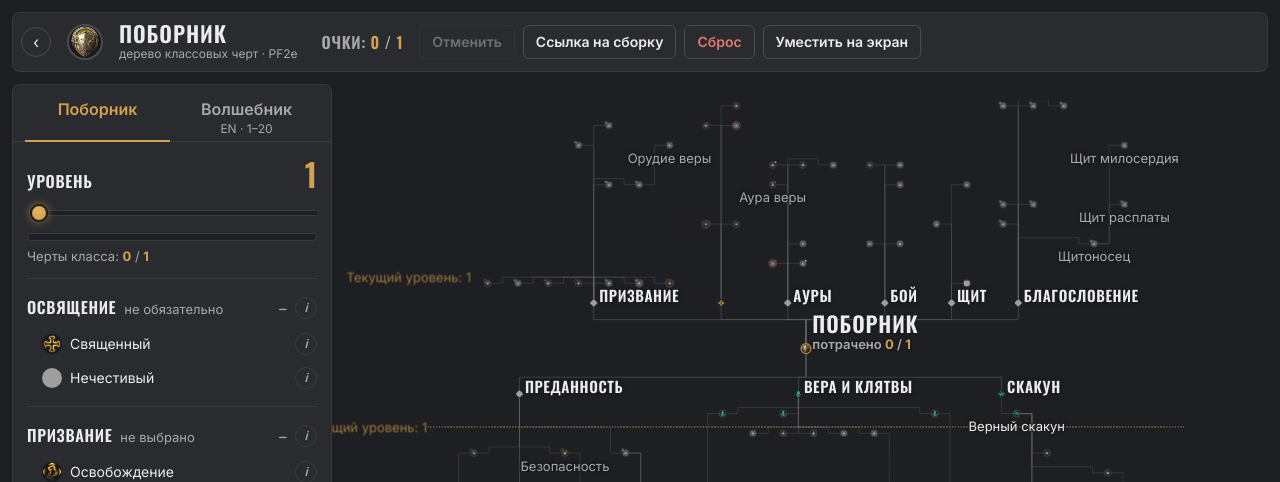
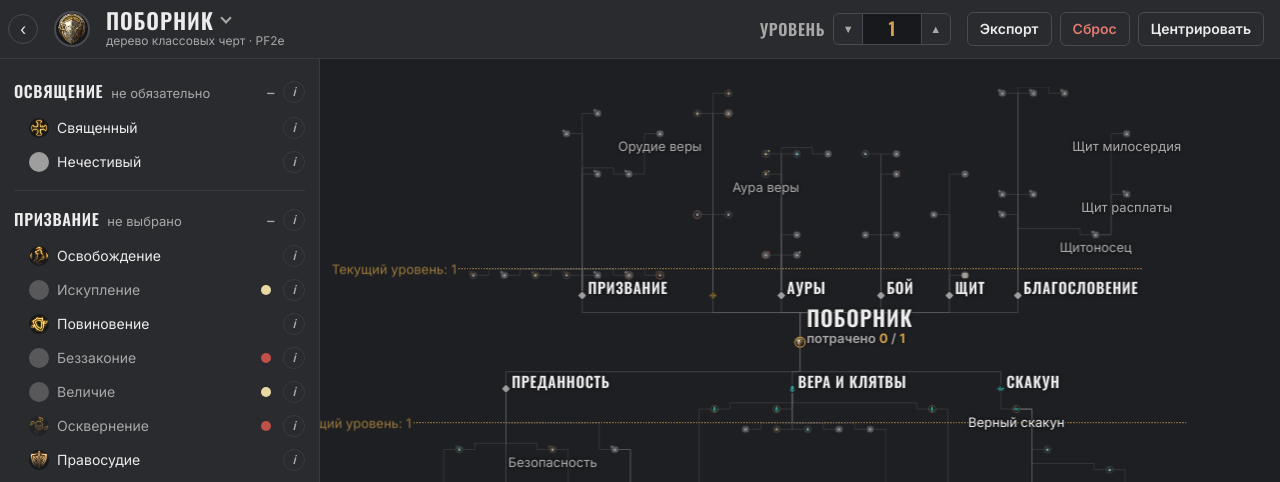
Before and after one commit to Vengart/ClassSkillTreeChampionPf2e, a plain HTML site: page index.html in a window 1280 px wide. Shown: the top 482 px of the page. Drawn offline with Linux system fonts and the light colour scheme; grey boxes are pictures that could not be loaded.

Commit message:
Шапка: выбор класса, счётчик уровня; закреплённые шапка и панель
- класс выбирается в выпадающем списке у названия в шапке (вкладки из панели убраны)
- уровень — число 1–20 в шапке со стрелками ▼ ▲ и ↑/↓ вместо слайдера в панели
- убраны «Очки», кнопка «Отменить» (осталась Ctrl+Z) и раздел «Как пользоваться»
- «Ссылка на сборку» → «Экспорт», «Уместить на экран» → «Центрировать»
- шапка прижата к верху окна, левая панель — к левому краю, без отступов

```diff
--- a/app.js
+++ b/app.js
@@ -655,7 +655,7 @@ $('#panel').addEventListener('click', (ev) => {
     const key = t.dataset.sec;
     setSectionOpen(key, document.querySelector(`[data-sec-block="${key}"]`).classList.contains('collapsed'));
 });
-for (const key of ['feats', 'search', 'help']) {
+for (const key of ['feats', 'search']) {
     const open = readNav()[key];
     if (open !== undefined) setSectionOpen(key, open, false);
 }
@@ -782,17 +782,10 @@ function renderLevelLines() {
 function renderPanel() {
     renderLevelLines();
     $('#level').value = state.level;
-    $('#level-out').textContent = state.level;
     const used = chosenFeats().length, total = slotsTotal(state.level);
-    $('#points-used').textContent = used;
-    $('#points-total').textContent = total;
-    $('#hdr-used').textContent = used;
-    $('#hdr-total').textContent = total;
-    $('#app-header').classList.toggle('over', used > total);
     $('#root-used').textContent = used;
     $('#root-total').textContent = total;
     nodeEls.get('root')?.querySelector('.root-points').classList.toggle('over', used > total);
-    $('#points-fill').style.width = `${Math.min(100, used / total * 100)}%`;
 
     const feats = DATA.nodes.filter((n) => n.kind === 'feat' && (state.chosen.has(n.id) || grantedBy(n)))
         .sort((a, b) => a.level - b.level || a.name.localeCompare(b.name, 'ru'));
@@ -1139,20 +1132,30 @@ nodesLayer.addEventListener('focusout', (ev) => {
 
 // ---------- элементы панели ----------
 
-let levelBefore = null;   // сборка до начала движения ползунка — для «Отменить»
-$('#level').addEventListener('input', (ev) => {
-    if (levelBefore === null) levelBefore = encodeBuild();
-    state.level = Number(ev.target.value);
+// уровень в шапке: число 1–MAX_LEVEL. Набранное с клавиатуры применяется по Enter или при уходе
+// из поля (иначе на «2» по пути к «20» снялись бы черты выше 2-го), стрелки — сразу.
+const levelInput = $('#level');
+function setLevel(v) {
+    v = Math.max(1, Math.min(MAX_LEVEL, Math.round(Number(v)) || state.level));
+    levelInput.value = v;
+    if (v === state.level) return;
+    const before = encodeBuild();
+    state.level = v;
     const removed = prune();
     if (removed.length) toast(`Снято из-за уровня: ${removed.map((r) => r.name).join(', ')}`, true);
+    pushUndo(before);
     save();
     render();
     refreshDetails();
+}
+levelInput.addEventListener('change', () => setLevel(levelInput.value));
+levelInput.addEventListener('keydown', (ev) => {
+    if (ev.key === 'ArrowUp' || ev.key === 'ArrowDown') { ev.preventDefault(); setLevel(state.level + (ev.key === 'ArrowUp' ? 1 : -1)); }
+    else if (ev.key === 'Enter') setLevel(levelInput.value);
+    else if (ev.key === 'Escape') levelInput.value = state.level;
 });
-$('#level').addEventListener('change', () => {
-    if (levelBefore !== null) pushUndo(levelBefore);
-    levelBefore = null;
-});
+levelInput.addEventListener('wheel', (ev) => ev.preventDefault(), { passive: false });   // без случайной прокрутки
+for (const b of document.querySelectorAll('[data-step]')) b.addEventListener('click', () => setLevel(state.level + Number(b.dataset.step)));
 $('#search').addEventListener('input', (ev) => {
     state.search = ev.target.value;
     render();
@@ -1178,7 +1181,6 @@ function resetBuild() {
 }
 // подтверждение больше не нужно: сброс можно отменить
 for (const b of document.querySelectorAll('[data-reset]')) b.addEventListener('click', resetBuild);
-for (const b of document.querySelectorAll('[data-undo]')) b.addEventListener('click', undo);
 $('#btn-share').addEventListener('click', async () => {
     const url = `${location.origin}${location.pathname}?class=${CLASS_ID}#b=${encodeURIComponent(encodeBuild())}`;
     history.replaceState(null, '', url);
@@ -1296,9 +1298,6 @@ function setTermLabels() {
     $('#class-name').textContent = root.name || META.className;
     document.title = `${$('#class-name').textContent} — дерево ${T.feats === 'черты' ? 'черт' : 'способностей'}`;
     $('#class-note').textContent = src && src.id !== DEFAULT_LANG ? `Тексты: ${src.label}` : (META.note || '');
-    const cardNames = CARD_GROUPS.map((g) => NODES.get(g.id).name.toLowerCase());
-    $('#legend-cards').textContent = `Слева — группы выбора: ${cardNames.join(', ')}`;
-    $('#legend-card-req').textContent = `нужна карточка (${cardNames.join(', ')})`;
     $('#data-source').innerHTML = `Данные: <a href="${esc(META.source)}" target="_blank" rel="noopener noreferrer">${esc(SOURCE_NAME)}</a>` +
         (src && src.id !== DEFAULT_LANG ? `, тексты: ${esc(src.source)}` : '') +
         `, обновлено ${new Date(META.fetchedAt).toLocaleDateString('ru-RU')}. Обновить: <code>${esc(META.updateCmd || 'node tools/fetch-pf2.mjs')}</code>`;
@@ -1311,24 +1310,26 @@ function setupClass() {
     if (META.note) $('#class-note').textContent = META.note;
     if (root.image) $('.crest').style.backgroundImage = `url("images/${root.image}")`;
     $('#level').max = MAX_LEVEL;
-    $('#level-max').textContent = MAX_LEVEL < 20 ? `из ${MAX_LEVEL}` : '';
-    const tabs = $('#class-tabs');
-    tabs.innerHTML = CLASSES.map((c) => `<a class="class-tab${c.id === CLASS_ID ? ' active' : ''}" href="?class=${c.id}"` +
-        `${c.id === CLASS_ID ? ' aria-current="page"' : ''}>${esc(c.name)}${c.note ? `<small>${esc(c.note)}</small>` : ''}</a>`).join('');
+    // выбор класса — выпадающий список у названия в шапке
+    $('#class-menu').innerHTML = CLASSES.map((c) => `<a class="class-item${c.id === CLASS_ID ? ' active' : ''}" href="?class=${c.id}"` +
+        `${c.id === CLASS_ID ? ' aria-current="page"' : ''}>${esc(c.name)}</a>`).join('');
     // фильтры и легенда, относящиеся к другим классам, прячем
     for (const el of document.querySelectorAll('[data-filter]')) el.hidden = !(META.filters || []).includes(el.dataset.filter);
     for (const el of document.querySelectorAll('[data-legend]')) el.hidden = !(META.legend || []).includes(el.dataset.legend);
-    const cardNames = CARD_GROUPS.map((g) => NODES.get(g.id).name.toLowerCase());
-    $('#legend-cards').textContent = `Слева — группы выбора: ${cardNames.join(', ')}`;
-    $('#legend-card-req').textContent = `нужна карточка (${cardNames.join(', ')})`;
-    // значок в легенде — как на узлах: иконка первой карточки или ромб, если иконок у карточек нет
-    const sample = DATA.nodes.find((x) => x.group === CARD_GROUPS[0]?.id && x.image);
-    const lg = $('.legend-req');
-    if (lg) {
-        lg.style.backgroundImage = sample ? `url("images/${sample.image}")` : '';
-        lg.classList.toggle('no-art', !sample);
-    }
 }
+const classBtn = $('#class-btn'), classMenu = $('#class-menu');
+function setClassMenu(open) {
+    classMenu.hidden = !open;
+    classBtn.setAttribute('aria-expanded', String(open));
+    if (open) classMenu.querySelector('.active, a')?.focus();
+}
+classBtn.addEventListener('click', () => setClassMenu(classMenu.hidden));
+document.addEventListener('pointerdown', (ev) => { if (!classMenu.hidden && !ev.target.closest('.class-pick')) setClassMenu(false); });
+classMenu.addEventListener('keydown', (ev) => {
+    const items = [...classMenu.querySelectorAll('a')], i = items.indexOf(document.activeElement);
+    if (ev.key === 'ArrowDown' || ev.key === 'ArrowUp') { ev.preventDefault(); items[(i + (ev.key === 'ArrowDown' ? 1 : items.length - 1)) % items.length].focus(); }
+    if (ev.key === 'Escape') { setClassMenu(false); classBtn.focus(); }
+});
 
 // ---------- старт ----------
 
--- a/index.html
+++ b/index.html
@@ -19,42 +19,40 @@
         </div>
     </div>
 
-    <!-- Шапка: класс, очки, действия со сборкой -->
-    <header id="app-header" class="frame">
+    <!-- Шапка (закреплена сверху): класс (выпадающий список), перевод, уровень, действия со сборкой -->
+    <header id="app-header">
         <button id="panel-toggle" class="icon-btn" title="Свернуть панель" aria-label="Свернуть панель">‹</button>
         <div class="crest" aria-hidden="true"></div>
         <div class="hdr-title">
-            <h1 id="class-name">Поборник</h1>
+            <div class="class-pick">
+                <button type="button" id="class-btn" class="class-btn" aria-haspopup="true" aria-expanded="false" aria-controls="class-menu" title="Выбрать класс">
+                    <h1 id="class-name">Поборник</h1><span class="class-caret" aria-hidden="true"></span>
+                </button>
+                <nav id="class-menu" class="class-menu frame" aria-label="Класс" hidden></nav>
+            </div>
             <div class="hdr-sub">дерево классовых черт · PF2e <span id="class-note" class="class-note"></span></div>
         </div>
         <!-- Перевод текстов: AoN / pf2.ru / Док и Юра (кнопки строит app.js, если у класса есть переводы) -->
         <div id="lang-switch" class="lang-switch" role="radiogroup" aria-label="Перевод" hidden></div>
-        <div class="hdr-points" role="status" aria-live="polite">Очки: <b id="hdr-used">0</b> / <b id="hdr-total">0</b></div>
+        <!-- уровень персонажа: число 1–20, стрелки рядом и ↑/↓ на клавиатуре -->
+        <div class="hdr-level">
+            <label for="level">Уровень</label>
+            <div class="stepper">
+                <button type="button" class="step-btn" data-step="-1" title="Уровень ниже" aria-label="Уровень ниже">▼</button>
+                <input id="level" type="number" min="1" max="20" step="1" value="1" inputmode="numeric" aria-label="Уровень персонажа">
+                <button type="button" class="step-btn" data-step="1" title="Уровень выше" aria-label="Уровень выше">▲</button>
+            </div>
+        </div>
         <div class="hdr-actions">
-            <button type="button" class="btn" data-undo title="Отменить последнее изменение (Ctrl+Z)">Отменить</button>
-            <button type="button" id="btn-share" class="btn" title="Скопировать ссылку на эту сборку">Ссылка на сборку</button>
-            <button type="button" id="btn-reset" class="btn btn-danger" data-reset title="Сбросить сборку (можно отменить)">Сброс</button>
-            <button type="button" id="btn-fit" class="btn" title="Показать всё дерево (клавиша 0)">Уместить на экран</button>
+            <button type="button" id="btn-share" class="btn" title="Скопировать ссылку на эту сборку">Экспорт</button>
+            <button type="button" id="btn-reset" class="btn btn-danger" data-reset title="Сбросить сборку (Ctrl+Z — отменить)">Сброс</button>
+            <button type="button" id="btn-fit" class="btn" title="Показать всё дерево (клавиша 0)">Центрировать</button>
         </div>
     </header>
 
     <!-- Левая панель: сборка -->
-    <aside id="panel" class="frame">
-        <nav id="class-tabs" class="class-tabs" aria-label="Класс"></nav>
-
+    <aside id="panel">
         <div class="panel-body">
-            <section class="block">
-                <div class="level-row">
-                    <label for="level">Уровень</label>
-                    <span><output id="level-out">1</output> <small id="level-max" class="muted"></small></span>
-                </div>
-                <input id="level" type="range" min="1" max="20" value="1">
-                <div class="points">
-                    <div class="points-bar"><div id="points-fill"></div></div>
-                    <div class="points-text">Черты класса: <b id="points-used">0</b> / <b id="points-total">1</b></div>
-                </div>
-            </section>
-
             <!-- Группы выбора класса (школа и диссертация волшебника, освящение и призвание поборника…) -->
             <div id="choice-groups" aria-label="Выбор при создании персонажа"></div>
 
@@ -72,24 +70,6 @@
                     <label data-filter="unholy"><input type="checkbox" id="f-unholy" checked> нечестивые</label>
                     <label><input type="checkbox" id="f-avail"> только доступные</label>
                 </div>
-            </section>
-
-
-            <section class="block legend" data-sec-block="help">
-                <h2 class="sec-head"><button type="button" class="sec-toggle" data-sec="help" aria-expanded="true"><span>Как пользоваться</span><span class="nav-sign" aria-hidden="true"></span></button></h2>
-                <ul class="small">
-                    <li id="legend-cards">Слева — группы выбора</li>
-                    <li><b>ЛКМ</b> по узлу — подробности в панели справа</li>
-                    <li><b>Двойной клик</b> или <b>Enter</b> по узлу — взять / снять</li>
-                    <li><b>ЛКМ</b> по карточке слева — взять / снять, <b>i</b> — описание</li>
-                    <li>Перетаскивание — перемещение, колесо — масштаб</li>
-                    <li><span class="lg lg-req"></span> обязательное условие</li>
-                    <li><span class="lg lg-or"></span> одно из условий</li>
-                    <li data-legend="sanct"><span class="badge b-holy"></span>нужно освящение «священный»</li>
-                    <li data-legend="sanct"><span class="badge b-unholy"></span>нужно освящение «нечестивый»</li>
-                    <li data-legend="card"><span class="req-badge legend-req" style="background-image:url('images/brave.webp')"></span><span id="legend-card-req">нужна карточка</span></li>
-                    <li>Наведение на узел подсвечивает всю цепочку требований</li>
-                </ul>
             </section>
         </div>
 
--- a/style.css
+++ b/style.css
@@ -590,41 +590,116 @@ code { font-size: 0.92em; color: var(--text-dim); }
 
 /* ---------- шапка: класс, очки, действия ---------- */
 
+/* шапка закреплена вплотную к верху окна, во всю ширину */
 #app-header {
     position: fixed;
-    top: var(--sp-3);
-    left: var(--sp-3);
-    right: var(--sp-3);
+    top: 0;
+    left: 0;
+    right: 0;
     z-index: 12;
     display: flex;
     flex-wrap: wrap;
     align-items: center;
     gap: var(--sp-2) var(--sp-4);
     padding: var(--sp-2) var(--sp-4) var(--sp-2) var(--sp-2);
+    background: var(--c-surface);
+    border-bottom: 1px solid var(--c-border);
 }
 #app-header .crest { width: 36px; height: 36px; }
 .hdr-title { min-width: 0; }
 #app-header h1 { font-size: var(--fs-2xl); line-height: 1.1; color: var(--c-text); }
 .hdr-sub { font-size: var(--fs-xs); color: var(--c-text-2); }
 .hdr-sub .class-note { margin-left: var(--sp-2); color: var(--c-accent); }
-.hdr-points {
-    margin-left: auto;
+.hdr-actions { display: flex; flex-wrap: wrap; gap: var(--sp-2); }
+
+/* выбор класса: название в шапке — кнопка с выпадающим списком */
+.class-pick { position: relative; }
+.class-btn {
+    display: flex;
+    align-items: center;
+    gap: var(--sp-2);
+    padding: 0;
+    background: none;
+    border: 0;
+    color: inherit;
+    cursor: pointer;
+}
+.class-btn:hover h1, .class-btn[aria-expanded="true"] h1 { color: var(--c-accent); }
+.class-btn:focus-visible { outline: 2px solid var(--c-text); outline-offset: 2px; border-radius: var(--r-xs); }
+.class-caret {
+    width: 8px;
+    height: 8px;
+    margin-top: -4px;
+    border-right: 2px solid var(--c-text-2);
+    border-bottom: 2px solid var(--c-text-2);
+    transform: rotate(45deg);
+    transition: transform 0.2s;
+}
+.class-btn[aria-expanded="true"] .class-caret { transform: rotate(225deg); margin-top: 4px; }
+.class-menu {
+    position: absolute;
+    top: calc(100% + 6px);
+    left: 0;
+    z-index: 20;
+    min-width: 200px;
+    padding: var(--sp-1);
+    display: flex;
+    flex-direction: column;
+}
+.class-menu[hidden] { display: none; }
+.class-item {
+    padding: 6px var(--sp-3);
+    border-radius: var(--r-sm);
+    color: var(--c-text);
+    font: 600 var(--fs-md) / 1.4 var(--font-body);
+    text-decoration: none;
+}
+.class-item:hover, .class-item:focus-visible { background: var(--c-surface-hi); outline: none; }
+.class-item.active { color: var(--c-accent); }
+
+/* уровень: число со стрелками по бокам */
+.hdr-level { display: flex; align-items: center; gap: var(--sp-2); margin-left: var(--sp-2); }
+.hdr-level label {
     font-family: var(--font-head);
     font-size: var(--fs-lg);
     font-weight: 600;
     text-transform: uppercase;
     letter-spacing: var(--ls-caps);
     color: var(--c-text-2);
-    white-space: nowrap;
 }
-.hdr-points b { color: var(--c-accent); }
-#app-header.over .hdr-points b { color: var(--c-danger); }
-.hdr-actions { display: flex; flex-wrap: wrap; gap: var(--sp-2); }
+.stepper { display: flex; align-items: stretch; }
+.stepper input {
+    width: 3.2em;
+    padding: 4px 0;
+    text-align: center;
+    background: var(--c-bg-deep);
+    border: 1px solid var(--c-border-hi);
+    border-left: 0;
+    border-right: 0;
+    color: var(--c-accent);
+    font: 700 var(--fs-xl) / 1.2 var(--font-head);
+    appearance: textfield;
+    -moz-appearance: textfield;
+}
+.stepper input::-webkit-outer-spin-button,
+.stepper input::-webkit-inner-spin-button { appearance: none; margin: 0; }
+.stepper input:focus-visible { outline: 2px solid var(--c-text); outline-offset: -2px; }
+.step-btn {
+    width: 30px;
+    background: var(--c-surface);
+    border: 1px solid var(--c-border-hi);
+    color: var(--c-text-2);
+    font-size: 11px;
+    cursor: pointer;
+}
+.step-btn:first-child { border-radius: var(--r-sm) 0 0 var(--r-sm); }
+.step-btn:last-child { border-radius: 0 var(--r-sm) var(--r-sm) 0; }
+.step-btn:hover { background: var(--c-surface-hi); color: var(--c-accent); }
+.step-btn:focus-visible { outline: 2px solid var(--c-text); outline-offset: -2px; }
 
 /* переключатель перевода: сегменты, активный — акцентом */
 .lang-switch { display: flex; align-items: center; gap: 2px; margin-left: auto; }
 .lang-switch[hidden] { display: none; }
-.lang-switch + .hdr-points { margin-left: var(--sp-2); }
 .lang-label { margin-right: var(--sp-2); font-size: var(--fs-sm); color: var(--c-text-2); }
 .lang-btn {
     padding: 5px var(--sp-3);
@@ -643,47 +718,24 @@ code { font-size: 0.92em; color: var(--text-dim); }
 
 /* ---------- левая панель ---------- */
 
+/* левая панель закреплена: от шапки до низа окна, вплотную к левому краю */
 #panel {
     position: fixed;
-    top: calc(var(--header-h, 64px) + var(--sp-5));
-    left: var(--sp-3);
-    bottom: var(--sp-3);
+    top: var(--header-h, 56px);
+    left: 0;
+    bottom: 0;
     width: var(--panel-w);
     display: flex;
     flex-direction: column;
     z-index: 10;
+    background: var(--c-surface);
+    border-right: 1px solid var(--c-border);
     transition: transform 0.3s ease;
 }
-body.panel-collapsed #panel { transform: translateX(calc(-100% - var(--sp-4))); }
+body.panel-collapsed #panel { transform: translateX(-100%); }
 body.panel-collapsed #panel .panel-body,
-body.panel-collapsed #panel .panel-foot,
-body.panel-collapsed #panel .class-tabs { visibility: hidden; }
+body.panel-collapsed #panel .panel-foot { visibility: hidden; }
 
-.class-tabs {
-    display: flex;
-    gap: var(--sp-1);
-    padding: var(--sp-2) var(--sp-3) 0;
-    border-bottom: 1px solid var(--c-border);
-}
-/* вкладки классов: активная — акцентная полоса снизу и акцентный текст */
-.class-tab {
-    flex: 1;
-    display: flex;
-    flex-direction: column;
-    align-items: center;
-    gap: 1px;
-    padding: 6px var(--sp-2) var(--sp-1);
-    border-bottom: 2px solid transparent;
-    margin-bottom: -1px;
-    color: var(--c-text-2);
-    font: 600 var(--fs-lg) / 1.3 var(--font-body);
-    text-decoration: none;
-    transition: color 0.2s, border-color 0.2s;
-}
-.class-tab small { font-size: var(--fs-xs); font-weight: 400; color: var(--c-text-2); }
-.class-tab:hover { color: var(--c-text); }
-.class-tab:focus-visible { outline: 2px solid var(--c-text); outline-offset: -2px; }
-.class-tab.active { color: var(--c-accent); border-bottom-color: var(--c-accent); }
 .class-note { color: var(--c-accent); font-size: var(--fs-xs); }
 .class-note:empty { display: none; }
 
@@ -718,42 +770,6 @@ h2 {
 .small { font-size: var(--fs-sm); }
 .muted { color: var(--text-dim); }
 
-.level-row { display: flex; justify-content: space-between; align-items: baseline; margin-bottom: 6px; }
-.level-row label { font-family: var(--font-head); font-size: var(--fs-lg); font-weight: 600; text-transform: uppercase; letter-spacing: var(--ls-caps); color: var(--c-text); }
-#level-out { font-family: var(--font-head); font-size: var(--fs-5xl); font-weight: 700; color: var(--gold-hi); line-height: 1; }
-
-input[type=range] {
-    width: 100%;
-    appearance: none;
-    height: 6px;
-    background: var(--c-ink-1);
-    border: 1px solid var(--c-stone-5);
-    border-radius: var(--r-xs);
-    accent-color: var(--gold);
-}
-input[type=range]::-webkit-slider-thumb {
-    appearance: none;
-    width: 18px;
-    height: 18px;
-    border-radius: var(--r-round);
-    background: radial-gradient(circle at 40% 35%, var(--c-gold-5), var(--c-bronze-5) 70%);
-    border: 2px solid var(--c-ink-3);
-    box-shadow: 0 0 8px rgb(var(--rgb-ember) / 0.6);
-    cursor: pointer;
-}
-input[type=range]::-moz-range-thumb {
-    width: 16px;
-    height: 16px;
-    border-radius: var(--r-round);
-    background: radial-gradient(circle at 40% 35%, var(--c-gold-5), var(--c-bronze-5) 70%);
-    border: 2px solid var(--c-ink-3);
-}
-
-.points { margin-top: 12px; }
-.points-bar { height: 8px; background: var(--c-ink-1); border: 1px solid var(--c-stone-5); border-radius: var(--r-sm); overflow: hidden; }
-#points-fill { height: 100%; width: 0; background: linear-gradient(90deg, var(--c-amber-3), var(--ember), var(--gold-hi)); box-shadow: 0 0 10px var(--ember); transition: width 0.3s; }
-.points-text { margin-top: 6px; font-size: var(--fs-sm); color: var(--text-dim); }
-.points-text b { color: var(--gold-hi); }
 
 /* ---------- сайдбар: разделы с раскрытием +/− и группы выбора ---------- */
 
@@ -1116,7 +1132,7 @@ input[type=search]:focus { outline: none; border-color: var(--bronze-hi); box-sh
 
 #details {
     position: fixed;
-    top: calc(var(--header-h, 64px) + var(--sp-5));
+    top: calc(var(--header-h, 56px) + var(--sp-3));
     right: var(--sp-3);
     bottom: var(--sp-3);
     width: 380px;
@@ -1152,9 +1168,9 @@ input[type=search]:focus { outline: none; border-color: var(--bronze-hi); box-sh
 
 @media (max-width: 720px) {
     :root { --panel-w: calc(100vw - 24px); }
-    #panel { bottom: auto; max-height: 62vh; }
+    #panel { bottom: auto; max-height: 62vh; border-bottom: 1px solid var(--c-border); }
     .hdr-sub, #app-header .crest { display: none; }
-    .hdr-points { margin-left: 0; }
+    .hdr-level { margin-left: 0; }
     .lang-switch { margin-left: 0; width: 100%; }
     .tooltip { display: none !important; }
 }
@@ -1171,3 +1187,6 @@ input[type=search]:focus { outline: none; border-color: var(--bronze-hi); box-sh
         border-radius: var(--r-md) var(--r-md) 0 0;
     }
 }
+
+/* у класса без переводов уровень и кнопки — к правому краю */
+.lang-switch[hidden] + .hdr-level { margin-left: auto; }
```
Also changed, not shown: 1 other file.
